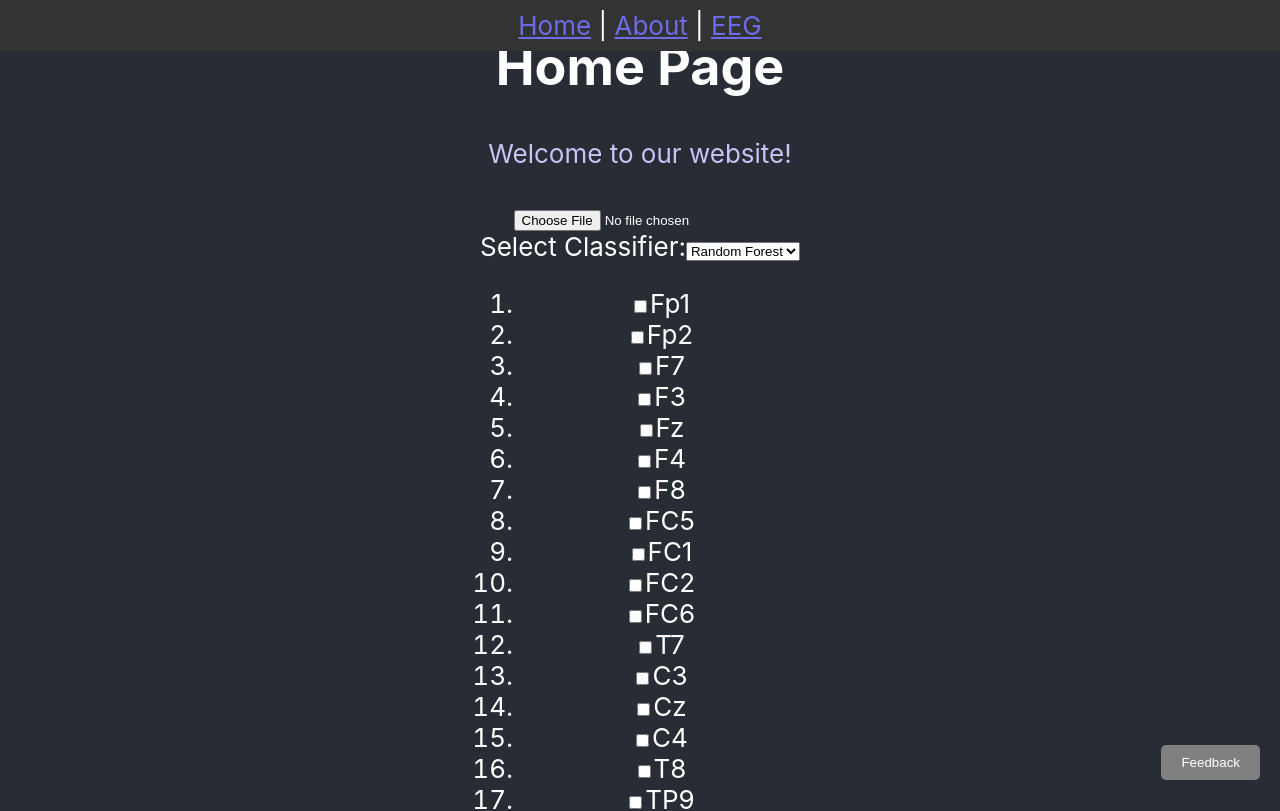
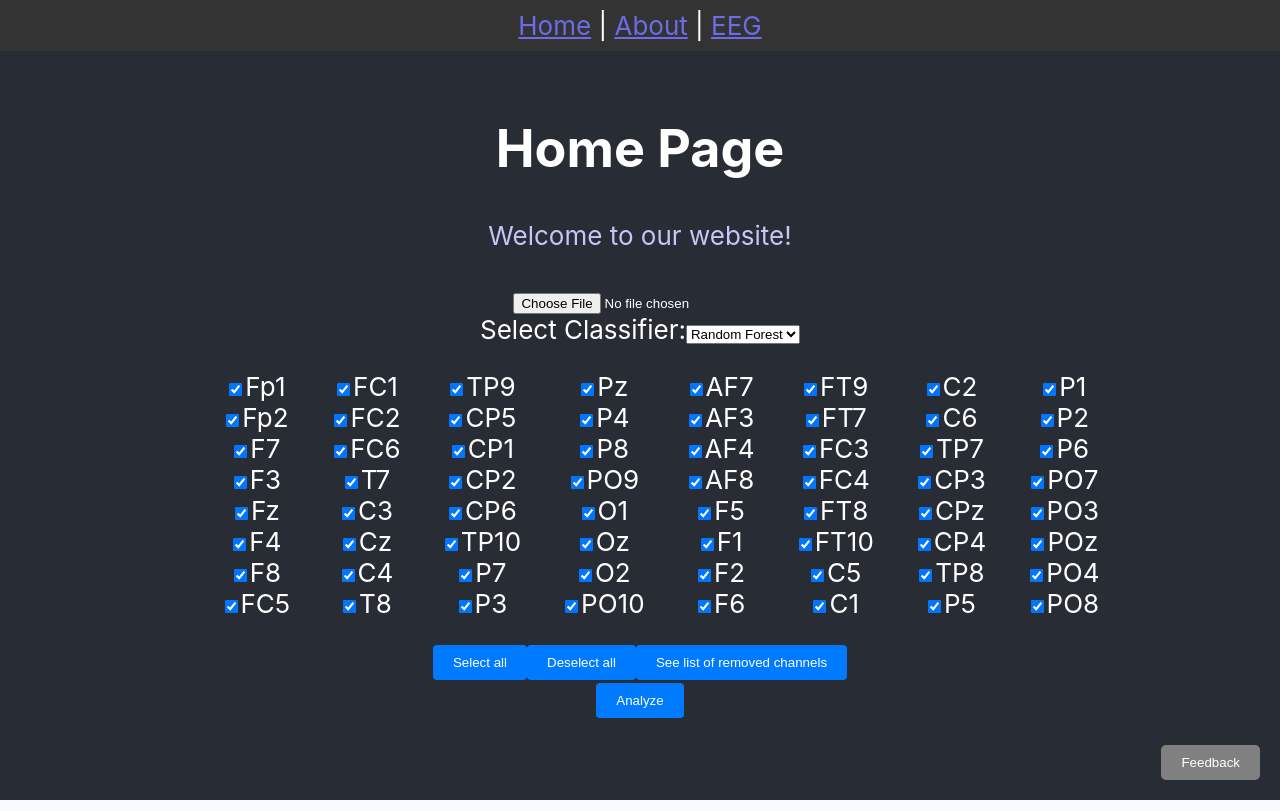
Before and after one commit to jasonmccauley/CerebralTalk, a React (Create React App) app in the folder eeg-vis/: page /home in a window 1280 px wide. Shown: the top 811 px of the page. Built offline with nearby package versions, Linux system fonts and the light colour scheme; no server answers.

Commit message:
functional checkboxes
user can select/deselect the brain wave channels and frontend keeps track of what is checked and not checked

```diff
--- a/eeg-vis/src/components/ChannelSelector.js
+++ b/eeg-vis/src/components/ChannelSelector.js
@@ -1,31 +1,76 @@
-import React from "react";
+import React, { useState } from "react";
 
 function ChannelSelector(){
 
     //list of EEG channels, will always be the same
-    const channelList = ['Fp1', 'Fp2', 'F7', 'F3', 'Fz', 'F4', 'F8', 'FC5', 'FC1', 'FC2', 'FC6',
-        'T7', 'C3', 'Cz', 'C4', 'T8', 'TP9', 'CP5', 'CP1', 'CP2', 'CP6', 'TP10',
-        'P7', 'P3', 'Pz', 'P4', 'P8', 'PO9', 'O1', 'Oz', 'O2', 'PO10',
-        'AF7', 'AF3', 'AF4', 'AF8', 'F5', 'F1', 'F2', 'F6', 'FT9',
-        'FT7', 'FC3', 'FC4', 'FT8', 'FT10', 'C5', 'C1', 'C2', 'C6', 'TP7',
-        'CP3', 'CPz', 'CP4', 'TP8', 'P5', 'P1', 'P2', 'P6', 'PO7', 'PO3',
-        'POz', 'PO4', 'PO8'
+    const channelList = [
+        ['Fp1', 'Fp2', 'F7', 'F3', 'Fz', 'F4', 'F8', 'FC5'],
+        ['FC1', 'FC2', 'FC6', 'T7', 'C3', 'Cz', 'C4', 'T8'],
+        ['TP9', 'CP5', 'CP1', 'CP2', 'CP6', 'TP10', 'P7', 'P3'],
+        ['Pz', 'P4', 'P8', 'PO9', 'O1', 'Oz', 'O2', 'PO10'],
+        ['AF7', 'AF3', 'AF4', 'AF8', 'F5', 'F1', 'F2', 'F6'],
+        ['FT9', 'FT7', 'FC3', 'FC4', 'FT8', 'FT10', 'C5', 'C1'],
+        ['C2', 'C6', 'TP7', 'CP3', 'CPz', 'CP4', 'TP8', 'P5'],
+        ['P1', 'P2', 'P6', 'PO7', 'PO3', 'POz', 'PO4', 'PO8']
     ]
 
+    // keeps track of checked statuses of each channels, all set to true by default
+    const [checkedChannels, setCheckedChannels] = useState(() => {
+        const initialCheckedChannels = {};
+        channelList.forEach(row => {
+            row.forEach(channel => {
+                initialCheckedChannels[channel] = true; // All channels initially checked
+            });
+        });
+        return initialCheckedChannels;
+    });
+
+    // updates checkedChannels when something is checked/unchecked
+    const handleCheckboxChange = (event, channel) => {
+      setCheckedChannels({
+          ...checkedChannels,
+          [channel]: event.target.checked
+      });
+    };
+    // prints result for testing
+    //console.log(checkedChannels)
+
+    //sends list of channels the user wants removed
+    const sendRemovedChannels = async =>{
+        const removedChannels = []
+
+        for (const [key, value] of Object.entries(checkedChannels)) {
+            if(!value){
+                removedChannels.push(key)
+            }
+        }
+
+        console.log(removedChannels)
+    }
     return(
         <div>
-            <ol>
-                {channelList.map((channel, index) => (
-                <li key={index}>
-                    <input
-                        type="checkbox"
-                        //checked={checkedItems[index]}
-                        /*onChange={() => handleCheckboxChange(index)}*/
-                    />
-                    {channel}
-                </li>
+            <div style={{ display: 'flex', flexDirection: 'row', alignItems: 'center' }}>
+                {channelList.map((channel1Dim, rowIndex) => (
+                    <ul style={{ listStyle: 'none' }} key={rowIndex}>
+                        {channel1Dim.map((channel, itemIndex) => (
+                            <li key={itemIndex}>
+                                <input
+                                    type="checkbox"
+                                    value={channel}
+                                    checked={checkedChannels[channel]}
+                                    onChange={(event) => handleCheckboxChange(event, channel)}
+                                />
+                                {channel}
+                            </li>
+                        ))}
+                    </ul>
                 ))}
-            </ol>
+            </div>
+            <div style={{ display: 'flex', flexDirection: 'row', alignItems: 'center', justifyContent: 'center' }}>
+                <button>Select all</button>
+                <button>Deselect all</button>
+                <button onClick={sendRemovedChannels}>See list of removed channels</button>
+            </div>
 
         </div>
     )
```
